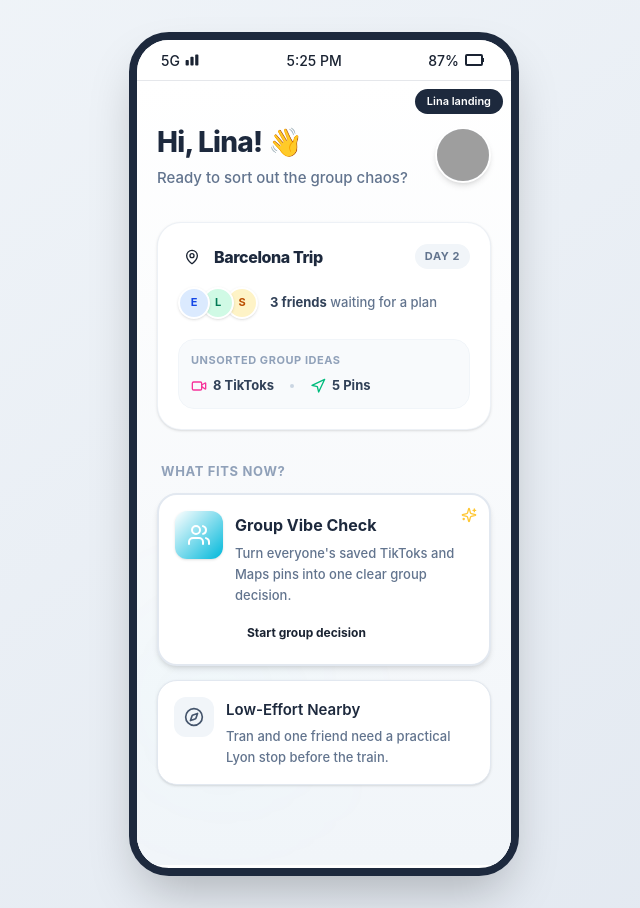
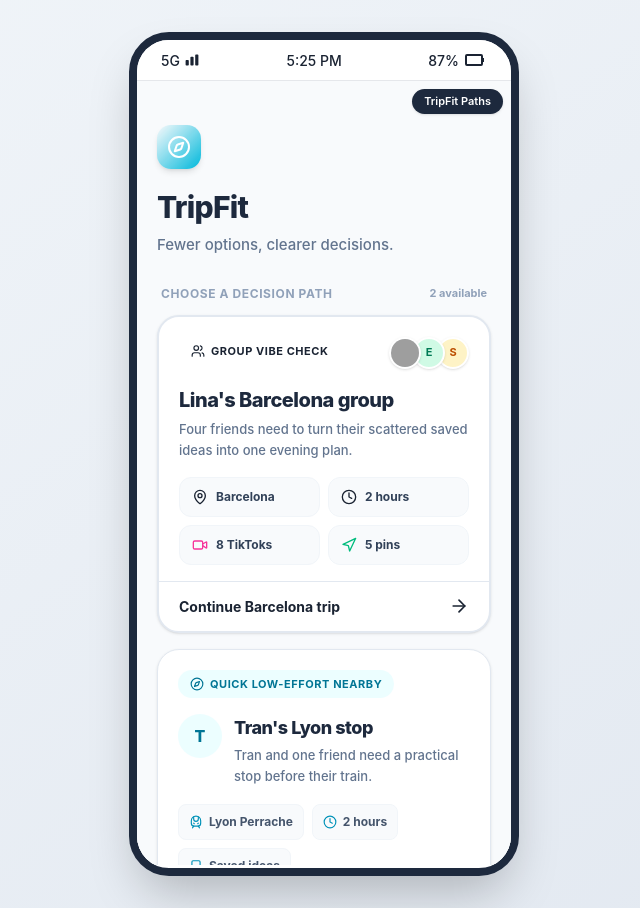
Before and after one commit to TuanDangNguyen2003/Interaction-Design-Proto-App, a React (Vite) app: page / in a window 1280 px wide. Shown: the whole page, without its empty margins (316-956 px from the left). Built offline with nearby package versions, Linux system fonts and the light colour scheme; grey boxes are pictures that could not be loaded.

Commit message:
Refactor LandingScreen: Enhance UI with motion effects, update layout, and improve decision path presentation for better user engagement and clarity.

```diff
--- a/src/app/screens/LandingScreen.tsx
+++ b/src/app/screens/LandingScreen.tsx
@@ -1,133 +1,150 @@
 import { useNavigate } from 'react-router';
-import { MapPin, Users, Sparkles, Navigation, Compass, Video } from 'lucide-react';
+import { ArrowRight, Bookmark, Clock, Compass, MapPin, Navigation, TrainFront, Users, Video } from 'lucide-react';
+import { motion } from 'motion/react';
 import { ImageWithFallback } from '../components/figma/ImageWithFallback';
 
 export default function LandingScreen() {
   const navigate = useNavigate();
 
   return (
-    <div className="flex flex-col h-full bg-gradient-to-b from-white via-slate-50 to-slate-100 relative overflow-hidden">
-      {/* Decorative background elements */}
-      <div className="absolute top-0 right-0 w-64 h-64 bg-gradient-to-br from-primary/5 to-transparent rounded-full blur-3xl pointer-events-none" />
-      <div className="absolute bottom-20 left-0 w-48 h-48 bg-gradient-to-tr from-cyan-400/5 to-transparent rounded-full blur-3xl pointer-events-none" />
-
-      {/* Screen Label */}
-      <div className="absolute top-2 right-2 z-50 bg-slate-800 text-white px-3 py-1 rounded-full text-[11px] font-semibold">
-        Lina landing
+    <motion.div
+      initial={{ opacity: 0 }}
+      animate={{ opacity: 1 }}
+      transition={{ duration: 0.3, ease: 'easeOut' }}
+      className="flex flex-col h-full bg-slate-50 relative overflow-hidden"
+    >
+      <div className="absolute top-2 right-2 z-50 bg-slate-800 text-white px-3 py-1 rounded-full text-[11px] font-semibold shadow-sm">
+        TripFit Paths
       </div>
 
-      <div className="flex-1 flex flex-col relative z-10 pt-10 px-5 pb-6 overflow-y-auto">
+      <div className="flex-1 px-5 pt-11 pb-6 overflow-y-auto [&::-webkit-scrollbar]:hidden [-ms-overflow-style:none] [scrollbar-width:none]">
+        <header className="mb-7">
+          <div className="w-11 h-11 rounded-[14px] bg-gradient-to-br from-primary to-cyan-500 text-white flex items-center justify-center shadow-md shadow-primary/20 mb-4">
+            <Compass className="w-6 h-6" />
+          </div>
+          <h1 className="text-[30px] font-extrabold text-slate-800 tracking-tight mb-1">TripFit</h1>
+          <p className="text-[15px] text-slate-500 font-medium">
+            Fewer options, clearer decisions.
+          </p>
+        </header>
 
-        {/* Header - Personalized Welcome */}
-        <div className="flex justify-between items-center mb-8">
-          <div>
-            <h1 className="text-[28px] font-extrabold text-slate-800 tracking-tight mb-1">Hi, Lina! 👋</h1>
-            <p className="text-[15px] text-slate-500 font-medium">Ready to sort out the group chaos?</p>
+        <div className="flex items-center justify-between mb-3 px-1">
+          <h2 className="text-[12px] font-bold text-slate-400 uppercase tracking-wider">
+            Choose a decision path
+          </h2>
+          <span className="text-[11px] font-bold text-slate-400">2 available</span>
         </div>
-          <div className="w-14 h-14 rounded-full overflow-hidden border-2 border-white shadow-md shrink-0 bg-slate-200">
+
+        <div className="space-y-4">
+          <motion.button
+            initial={{ opacity: 0, y: 14 }}
+            animate={{ opacity: 1, y: 0 }}
+            transition={{ delay: 0.08, duration: 0.35 }}
+            onClick={() => navigate('/group/barcelona-ideas')}
+            className="w-full text-left bg-white border-2 border-primary/20 rounded-[22px] shadow-sm overflow-hidden hover:border-primary/45 hover:shadow-md transition-all active:scale-[0.985]"
+          >
+            <div className="px-5 pt-5 pb-4">
+              <div className="flex items-start justify-between gap-3 mb-4">
+                <div className="inline-flex items-center gap-1.5 bg-primary/10 text-primary rounded-full px-3 py-1.5 text-[11px] font-bold uppercase tracking-wider">
+                  <Users className="w-3.5 h-3.5" />
+                  Group Vibe Check
+                </div>
+                <div className="flex -space-x-2">
+                  <div className="w-8 h-8 rounded-full border-2 border-white overflow-hidden bg-slate-100 shadow-sm z-30">
                     <ImageWithFallback
                       src="https://images.unsplash.com/photo-1662850886700-4ec19bd30d11?crop=entropy&cs=tinysrgb&fit=max&fm=jpg&ixid=M3w3Nzg4Nzd8MHwxfHNlYXJjaHwxfHx5b3VuZyUyMGZlbWFsZSUyMHN0dWRlbnQlMjBwb3J0cmFpdCUyMHNtaWxpbmd8ZW58MXx8fHwxNzc5NDg4MjI0fDA&ixlib=rb-4.1.0&q=80&w=1080"
                       alt="Lina"
                       className="w-full h-full object-cover"
                     />
                   </div>
+                  <div className="w-8 h-8 rounded-full bg-emerald-100 border-2 border-white flex items-center justify-center text-[11px] font-bold text-emerald-700 shadow-sm z-20">E</div>
+                  <div className="w-8 h-8 rounded-full bg-amber-100 border-2 border-white flex items-center justify-center text-[11px] font-bold text-amber-700 shadow-sm z-10">S</div>
+                </div>
               </div>
 
-        {/* Current Trip Context Card */}
-        <button
-          onClick={() => navigate('/group/barcelona-ideas')}
-          className="w-full text-left bg-white border border-slate-200/60 rounded-[24px] p-5 shadow-sm mb-8 relative overflow-hidden hover:border-primary/30 hover:shadow-md transition-all duration-200 active:scale-[0.98] cursor-pointer"
-        >
-          <div className="absolute top-0 right-0 w-32 h-32 bg-gradient-to-br from-primary/10 to-transparent rounded-bl-full pointer-events-none" />
+              <h3 className="text-[20px] font-extrabold text-slate-800 tracking-tight mb-1">
+                Lina's Barcelona group
+              </h3>
+              <p className="text-[13px] text-slate-500 font-medium leading-relaxed mb-4">
+                Four friends need to turn their scattered saved ideas into one evening plan.
+              </p>
 
-          <div className="flex items-center gap-2 mb-4 relative z-10">
-            <div className="bg-primary/10 text-primary p-1.5 rounded-lg">
-              <MapPin className="w-4 h-4" />
+              <div className="grid grid-cols-2 gap-2">
+                <div className="bg-slate-50 rounded-xl border border-slate-100 px-3 py-2.5 flex items-center gap-2">
+                  <MapPin className="w-4 h-4 text-primary shrink-0" />
+                  <span className="text-[12px] font-bold text-slate-700">Barcelona</span>
                 </div>
-            <h2 className="text-[16px] font-extrabold text-slate-800 tracking-tight">Barcelona Trip</h2>
-            <span className="ml-auto bg-slate-100 text-slate-500 text-[11px] font-bold px-2.5 py-1 rounded-full uppercase tracking-wider">
-              Day 2
-            </span>
+                <div className="bg-slate-50 rounded-xl border border-slate-100 px-3 py-2.5 flex items-center gap-2">
+                  <Clock className="w-4 h-4 text-primary shrink-0" />
+                  <span className="text-[12px] font-bold text-slate-700">2 hours</span>
                 </div>
-
-          <div className="flex items-center gap-3 mb-5 relative z-10">
-            <div className="flex -space-x-2">
-              <div className="w-8 h-8 rounded-full bg-blue-100 border-2 border-white flex items-center justify-center text-[11px] font-bold text-blue-700 shadow-sm z-30">E</div>
-              <div className="w-8 h-8 rounded-full bg-emerald-100 border-2 border-white flex items-center justify-center text-[11px] font-bold text-emerald-700 shadow-sm z-20">L</div>
-              <div className="w-8 h-8 rounded-full bg-amber-100 border-2 border-white flex items-center justify-center text-[11px] font-bold text-amber-700 shadow-sm z-10">S</div>
+                <div className="bg-slate-50 rounded-xl border border-slate-100 px-3 py-2.5 flex items-center gap-2">
+                  <Video className="w-4 h-4 text-pink-500 shrink-0" />
+                  <span className="text-[12px] font-bold text-slate-700">8 TikToks</span>
                 </div>
-            <p className="text-[13px] font-medium text-slate-500">
-              <span className="font-bold text-slate-700">3 friends</span> waiting for a plan
-            </p>
-          </div>
-
-          <div className="bg-slate-50 rounded-[16px] p-3 border border-slate-100 relative z-10">
-            <p className="text-[11px] font-bold text-slate-400 uppercase tracking-wider mb-2">Unsorted Group Ideas</p>
-            <div className="flex items-center gap-4">
-              <div className="flex items-center gap-1.5">
-                <Video className="w-4 h-4 text-pink-500" />
-                <span className="text-[13px] font-bold text-slate-700">8 TikToks</span>
-              </div>
-              <div className="w-1 h-1 rounded-full bg-slate-300" />
-              <div className="flex items-center gap-1.5">
-                <Navigation className="w-4 h-4 text-emerald-500" />
-                <span className="text-[13px] font-bold text-slate-700">5 Pins</span>
+                <div className="bg-slate-50 rounded-xl border border-slate-100 px-3 py-2.5 flex items-center gap-2">
+                  <Navigation className="w-4 h-4 text-emerald-500 shrink-0" />
+                  <span className="text-[12px] font-bold text-slate-700">5 pins</span>
                 </div>
               </div>
             </div>
-        </button>
 
-        <h3 className="text-[13px] font-bold text-slate-400 uppercase tracking-wider mb-3 px-1">
-          What fits now?
+            <div className="border-t border-primary/10 bg-primary/[0.04] px-5 py-3.5 flex items-center justify-between">
+              <span className="text-[14px] font-bold text-primary">Continue Barcelona trip</span>
+              <ArrowRight className="w-5 h-5 text-primary" />
+            </div>
+          </motion.button>
+
+          <motion.button
+            initial={{ opacity: 0, y: 14 }}
+            animate={{ opacity: 1, y: 0 }}
+            transition={{ delay: 0.16, duration: 0.35 }}
+            onClick={() => navigate('/setup')}
+            className="w-full text-left bg-white border border-slate-200 rounded-[22px] shadow-sm overflow-hidden hover:border-primary/35 hover:shadow-md transition-all active:scale-[0.985]"
+          >
+            <div className="px-5 pt-5 pb-4">
+              <div className="inline-flex items-center gap-1.5 bg-cyan-50 text-cyan-700 rounded-full px-3 py-1.5 text-[11px] font-bold uppercase tracking-wider mb-4">
+                <Compass className="w-3.5 h-3.5" />
+                Quick Low-Effort Nearby
+              </div>
+
+              <div className="flex items-start gap-3 mb-4">
+                <div className="w-11 h-11 rounded-full bg-cyan-50 text-cyan-700 flex items-center justify-center text-[16px] font-extrabold shrink-0">
+                  T
+                </div>
+                <div>
+                  <h3 className="text-[18px] font-extrabold text-slate-800 tracking-tight">
+                    Tran's Lyon stop
                   </h3>
+                  <p className="text-[13px] text-slate-500 font-medium leading-relaxed mt-1">
+                    Tran and one friend need a practical stop before their train.
+                  </p>
+                </div>
+              </div>
 
-        <div className="space-y-3.5">
-          {/* Main Persona Action: Group Vibe Check */}
-          <button
-            onClick={() => navigate('/group/setup')}
-            className="group w-full bg-white border-2 border-primary/20 rounded-[20px] p-4 text-left shadow-md shadow-primary/5 hover:border-primary/40 transition-all duration-200 active:scale-[0.98] relative overflow-hidden"
-          >
-            <div className="absolute top-0 right-0 p-3 pointer-events-none">
-              <Sparkles className="w-4 h-4 text-amber-400 opacity-80" />
-            </div>
-            <div className="flex items-start gap-3 relative z-10">
-              <div className="w-12 h-12 bg-gradient-to-br from-primary to-cyan-500 rounded-xl flex items-center justify-center shadow-sm shadow-primary/20 shrink-0">
-                <Users className="w-6 h-6 text-white" />
-              </div>
-              <div className="flex-1 pt-0.5">
-                <h3 className="font-bold text-slate-800 mb-1.5 text-[16px]">Group Vibe Check</h3>
-                <p className="text-[13px] text-slate-500 leading-relaxed pr-4">
-                  Turn everyone's saved TikToks and Maps pins into one clear group decision.
-                </p>
-                <div className="mt-3">
-                  <span className="inline-flex px-3 py-1.5 bg-primary/10 text-primary text-[12px] font-bold rounded-full">
-                    Start group decision
+              <div className="flex gap-2 flex-wrap">
+                <span className="inline-flex items-center gap-1.5 bg-slate-50 border border-slate-100 rounded-lg px-2.5 py-2 text-[12px] font-bold text-slate-600">
+                  <TrainFront className="w-3.5 h-3.5 text-cyan-600" />
+                  Lyon Perrache
+                </span>
+                <span className="inline-flex items-center gap-1.5 bg-slate-50 border border-slate-100 rounded-lg px-2.5 py-2 text-[12px] font-bold text-slate-600">
+                  <Clock className="w-3.5 h-3.5 text-cyan-600" />
+                  2 hours
+                </span>
+                <span className="inline-flex items-center gap-1.5 bg-slate-50 border border-slate-100 rounded-lg px-2.5 py-2 text-[12px] font-bold text-slate-600">
+                  <Bookmark className="w-3.5 h-3.5 text-cyan-600" />
+                  Saved ideas
                 </span>
               </div>
             </div>
+
+            <div className="border-t border-slate-100 bg-slate-50/80 px-5 py-3.5 flex items-center justify-between">
+              <span className="text-[14px] font-bold text-slate-700">Find a nearby fit</span>
+              <ArrowRight className="w-5 h-5 text-slate-500" />
             </div>
-          </button>
-
-          {/* Secondary Action: Tran's low-effort nearby flow */}
-          <button
-            onClick={() => navigate('/setup')}
-            className="group w-full bg-white border border-slate-200 rounded-[20px] p-4 text-left shadow-sm hover:shadow-md hover:border-slate-300 transition-all duration-200 active:scale-[0.98]"
-          >
-            <div className="flex items-start gap-3">
-              <div className="w-10 h-10 bg-slate-100 rounded-xl flex items-center justify-center group-hover:bg-slate-200 transition-colors shrink-0">
-                <Compass className="w-5 h-5 text-slate-600" />
-              </div>
-              <div className="flex-1 pt-0.5">
-                <h3 className="font-semibold text-slate-800 mb-1 text-[15px]">Low-Effort Nearby</h3>
-                <p className="text-[13px] text-slate-500 leading-relaxed">
-                  Tran and one friend need a practical Lyon stop before the train.
-                </p>
+          </motion.button>
         </div>
       </div>
-          </button>
-        </div>
-
-      </div>
-    </div>
+    </motion.div>
   );
 }
```
Lines whose indentation alone changed are shown as unchanged.
